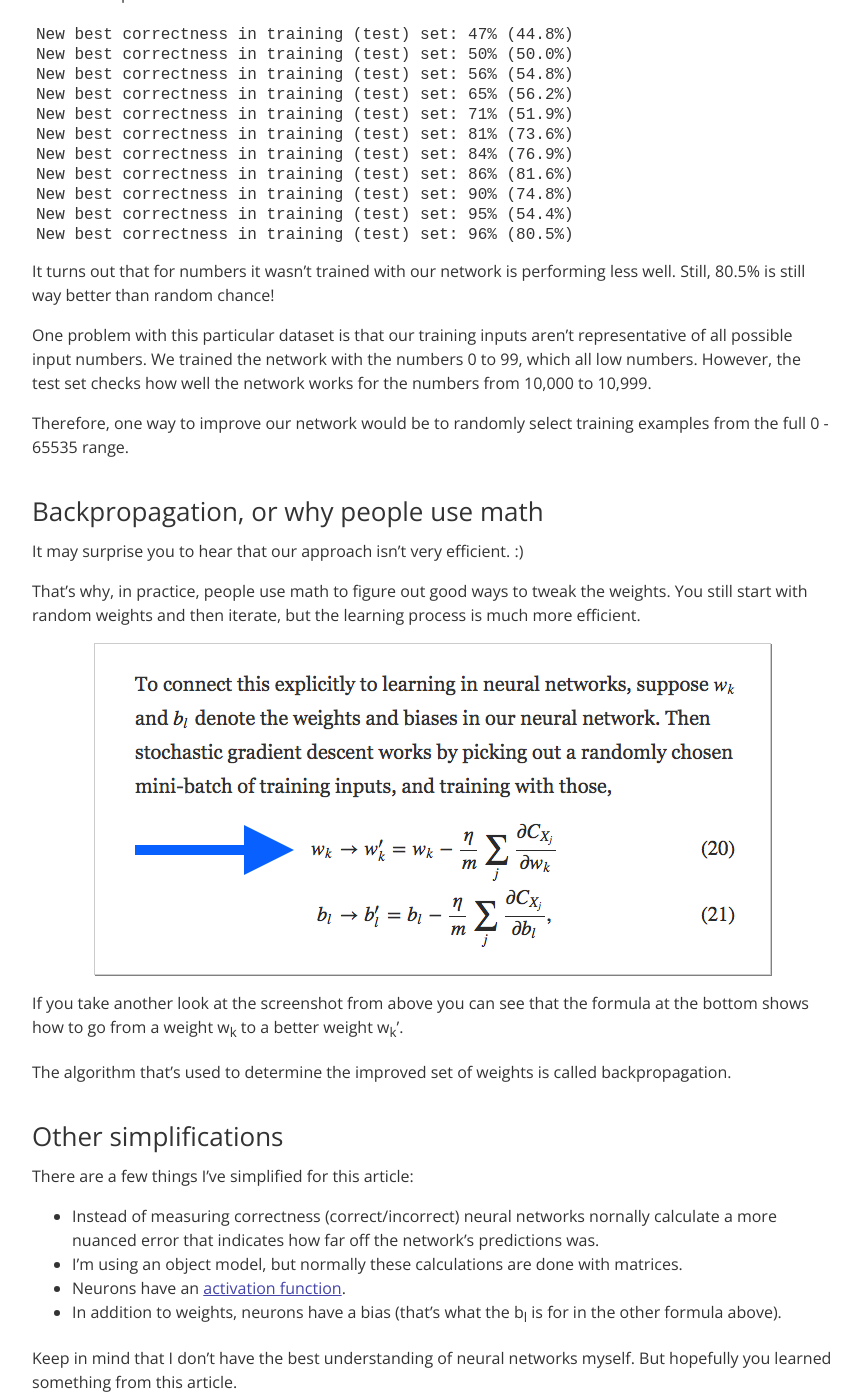
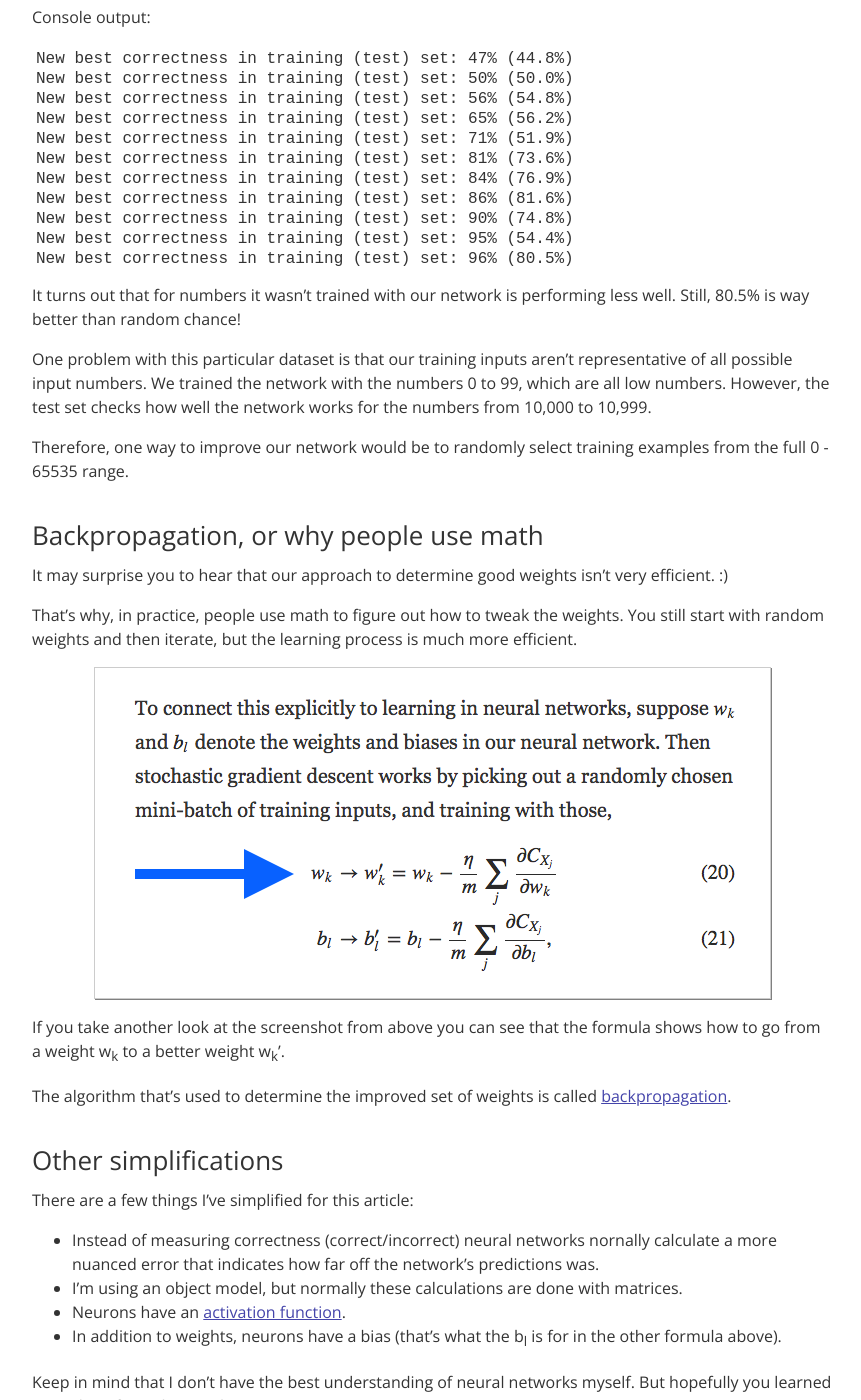
Before and after one commit to mattzeunert/mattzeunert.github.io, a Jekyll site: the page built from _posts/2016-12-09-neural-netoworks-super-simple-introduction.md, in a window 1280 px wide and 1400 px high, scrolled down 9628 px. Shown: the whole window, without its empty margins (106-967 px from the left). Built offline with Jekyll 4.4.1, drawn with Linux system fonts in a browser that asks for light colours; nearby versions of some CDN libraries; comment, search, counter and statistics services are not loaded; some of the changed text lies outside the part shown.

Commit message:
Tweak post.

```diff
--- a/_posts/2016-12-09-neural-netoworks-super-simple-introduction.md
+++ b/_posts/2016-12-09-neural-netoworks-super-simple-introduction.md
@@ -46,9 +46,9 @@ If you look up [Artificial Neural Network](https://en.wikipedia.org/wiki/Artific
 
 Each column of circles represents something called a layer.
 
-The input layer is the array we're passing into our isEven function. The output layer is the return value... sort of.
+The input layer is the array we're passing into our isEven function. The output layer is the return value... kind of.
 
-While the input layer consists of just numbers, the output layer consists of neurons. A neuron takes an array of numbers and returns a single number. We'll look at them more in more detail further down in the article.
+While the input layer consists of just numbers, the output layer consists of neurons. A neuron takes an array of numbers and returns a single number. We'll look at them in more detail later on.
 
 So, the return value of our isEven function contains the results of the neurons in the output layer. (Which for isEven is only one neuron.)
 
@@ -93,7 +93,7 @@ There are two important observations to make when running the demo:
 
 There are different types of neurons that behave slightly differently.
 
-In the simplest case a neuron multiplies each input value by the weight of the connection and returns the sum.
+In the simplest case, a neuron multiplies each input value by the weight of the connection and returns the sum.
 
 For example:
 
@@ -121,7 +121,7 @@ Neuron.prototype.process = function(inputs){
 
 <!-- > fix highlighting -->
 
-We pass the neuron a set of weights when we instantiate it. The neuron then takes all the values from the previous layer to calculates its output value.
+We pass the neuron a set of weights when we instantiate it. It then takes all the values from the previous layer to calculates its output value.
 
 {% highlight javascript %}
 var neuron = new Neuron([4, -2, 6])
@@ -290,23 +290,23 @@ Console output:
     New best correctness in training (test) set: 95% (54.4%)
     New best correctness in training (test) set: 96% (80.5%)
 
-It turns out that for numbers it wasn't trained with our network is performing less well. Still, 80.5% is still way better than random chance!
+It turns out that for numbers it wasn't trained with our network is performing less well. Still, 80.5% is way better than random chance!
 
-One problem with this particular dataset is that our training inputs aren't representative of all possible input numbers. We trained the network with the numbers 0 to 99, which all low numbers. However, the test set checks how well the network works for the numbers from 10,000 to 10,999.
+One problem with this particular dataset is that our training inputs aren't representative of all possible input numbers. We trained the network with the numbers 0 to 99, which are all low numbers. However, the test set checks how well the network works for the numbers from 10,000 to 10,999.
 
 Therefore, one way to improve our network would be to randomly select training examples from the full 0 - 65535 range.
 
 ## Backpropagation, or why people use math
 
-It may surprise you to hear that our approach isn't very efficient. :)
+It may surprise you to hear that our approach to determine good weights isn't very efficient. :)
 
-That's why, in practice, people use math to figure out good ways to tweak the weights. You still start with random weights and then iterate, but the learning process is much more efficient.
+That's why, in practice, people use math to figure out how to tweak the weights. You still start with random weights and then iterate, but the learning process is much more efficient.
 
 ![](/img/blog/super-simple-neural-network/math-formula-highlighted.png)
 
-If you take another look at the screenshot from above you can see that the formula at the bottom shows how to go from a weight w<sub>k</sub> to a better weight w<sub>k</sub>'.
+If you take another look at the screenshot from above you can see that the formula shows how to go from a weight w<sub>k</sub> to a better weight w<sub>k</sub>'.
 
-The algorithm that's used to determine the improved set of weights is called backpropagation.
+The algorithm that's used to determine the improved set of weights is called [backpropagation](https://en.wikipedia.org/wiki/Backpropagation).
 
 ## Other simplifications
 
```
Also changed, not shown: other parts of _posts/2016-12-09-neural-netoworks-super-simple-introduction.md (+24 -24 lines).
